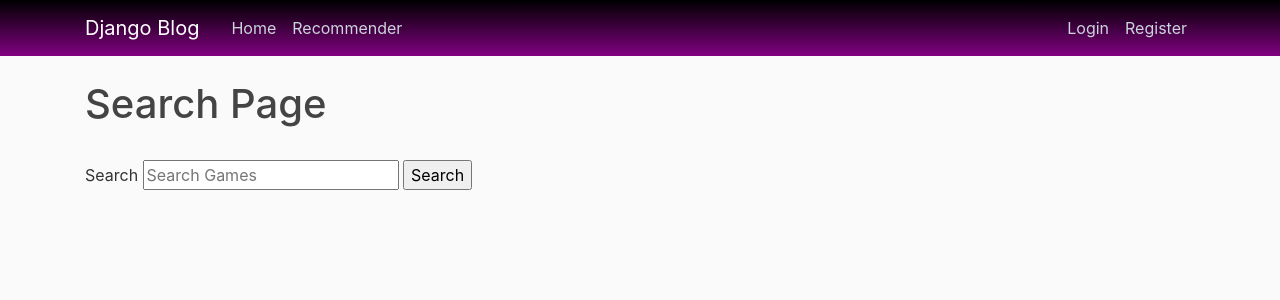
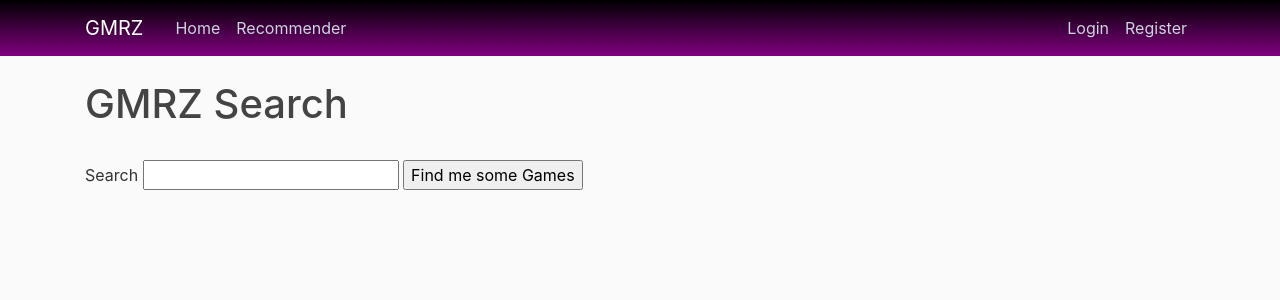
Before and after one commit to derrekb/DjangoGamer, a Django app: page /searchposts in a window 1280 px wide. Shown: the top 300 px of the page. Run offline with Django 3.2, Linux system fonts and the light colour scheme; some libraries are stand-ins or nearby versions.

Commit message:
Changed title to GMRZ
Changed heading in base.html and about.html from "Django Blog" to GMRZ.

```diff
--- a/django_project/blog/templates/blog/about.html
+++ b/django_project/blog/templates/blog/about.html
@@ -1,11 +1,13 @@
 {% extends "blog/base.html" %}
 {% block content %}
-<h1>Search Page</h1>
+
+<h1>GMRZ Search</h1>
+
 
 <br/>
 <form action="{% url 'searchposts' %}" method="GET" value="{{request.GET.q}}">
-Search <input type="text" name="q" value="{{request.GET.q}}" placeholder="Search Games"/>
-<input type="submit" name="submit" value="Search"/>
+Search <input type="text" name="q" value="{{request.GET.q}}" placeholder=""/>
+<input type="submit" name="submit" value="Find me some Games"/>
 </form>
 
 
--- a/django_project/blog/templates/blog/base.html
+++ b/django_project/blog/templates/blog/base.html
@@ -13,16 +13,16 @@
     <link rel="stylesheet" type="text/css" href="{% static 'blog/main.css' %}">
 
     {% if title %}
-        <title>Django Blog - {{ title }}</title>
+        <title> GMRZ - {{ title }}</title>
     {% else %}
-        <title>Django Blog</title>
+        <title> GMRZ </title>
     {% endif %}
 </head>
 <body>
     <header class="site-header">
       <nav class="navbar navbar-expand-md navbar-dark bg-steel fixed-top">
         <div class="container">
-          <a class="navbar-brand mr-4" href="{% url 'blog-home' %}">Django Blog</a>
+          <a class="navbar-brand mr-4" href="{% url 'blog-home' %}"> GMRZ </a>
           <button class="navbar-toggler" type="button" data-toggle="collapse" data-target="#navbarToggle" aria-controls="navbarToggle" aria-expanded="false" aria-label="Toggle navigation">
           <span class="navbar-toggler-icon"></span>
           </button>
```
